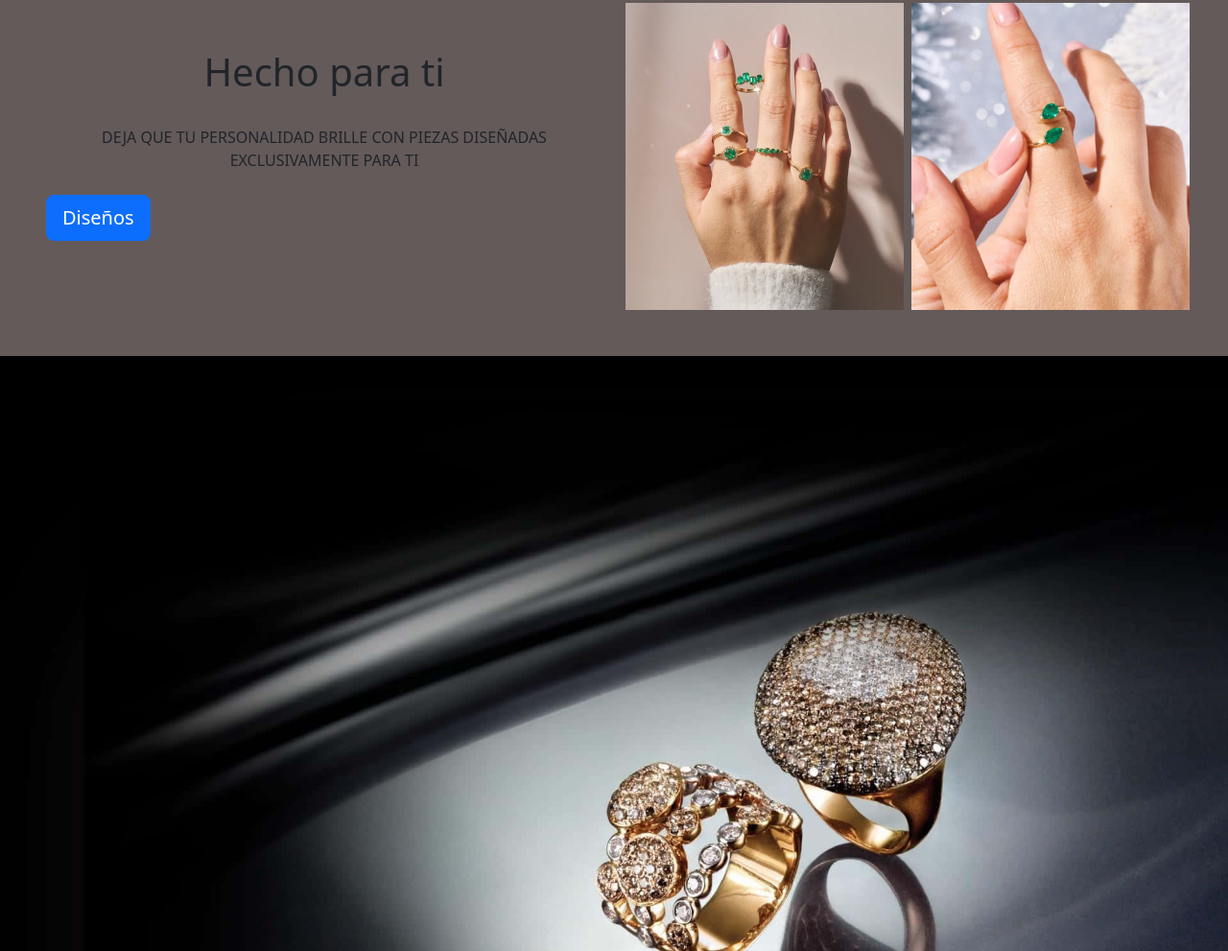
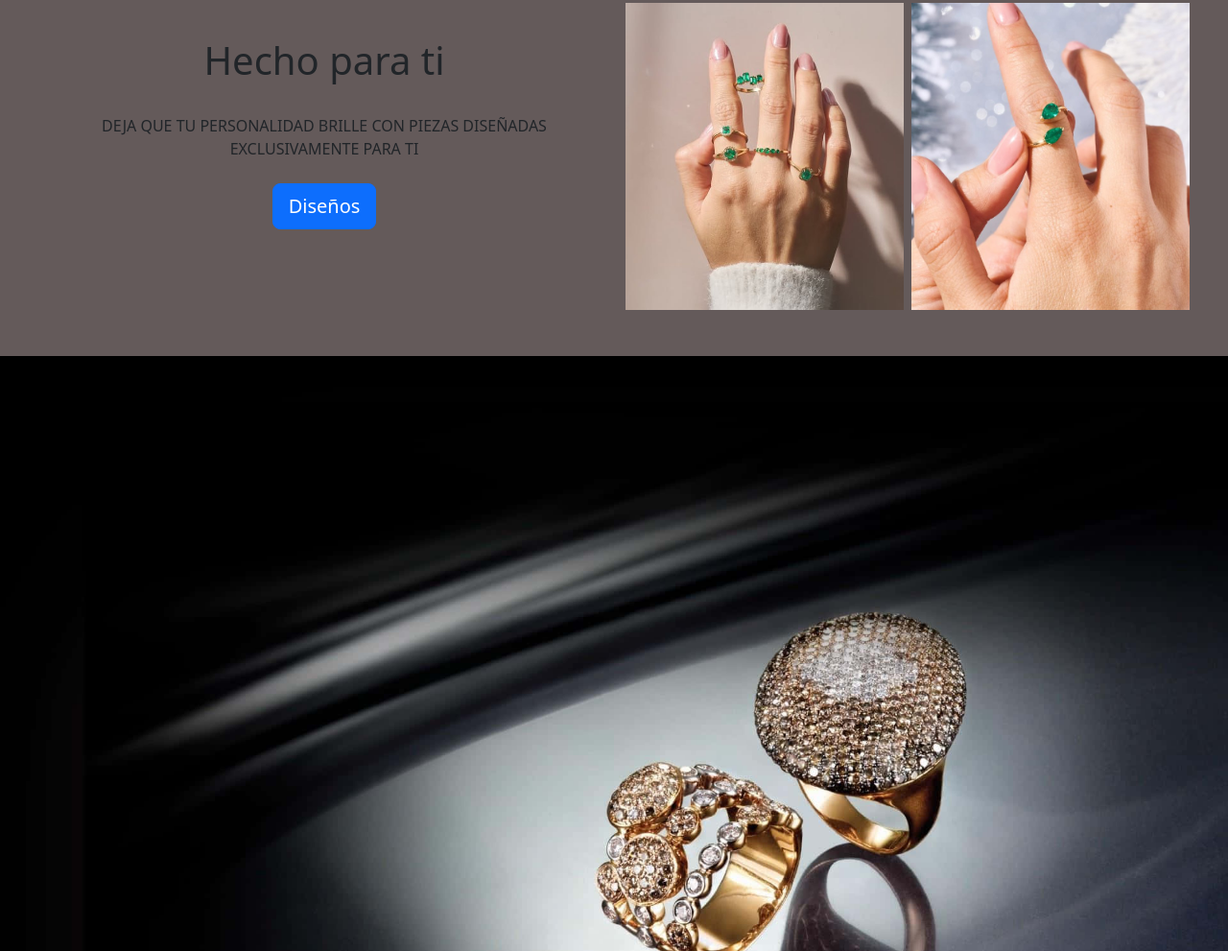
Before and after one commit to Samuel-Restrepo223/git-1, a plain HTML site: page index.html in a window 1280 px wide. Shown: the part 786-1777 px from the top of the page at 96% size. Drawn offline with nearby package versions, Linux system fonts and the light colour scheme.

Commit message:
se hacen cambios en el protecto

```diff
--- a/index.html
+++ b/index.html
@@ -29,8 +29,8 @@
         <br>
         <p>DEJA QUE TU PERSONALIDAD BRILLE CON PIEZAS DISEÑADAS EXCLUSIVAMENTE PARA TI</p>
         <br>
-        <a href="./diseños.html">
-        <button type="button"class="btn btn-primary btn-lg text-center">Diseños</button>
+        <a href="./diseños.html" style="display: block; width: 100%;">
+        <button type="button"class="btn btn-primary btn-lg d-block mx-auto">Diseños</button>
         <br>
         </a>
         <br>
```
